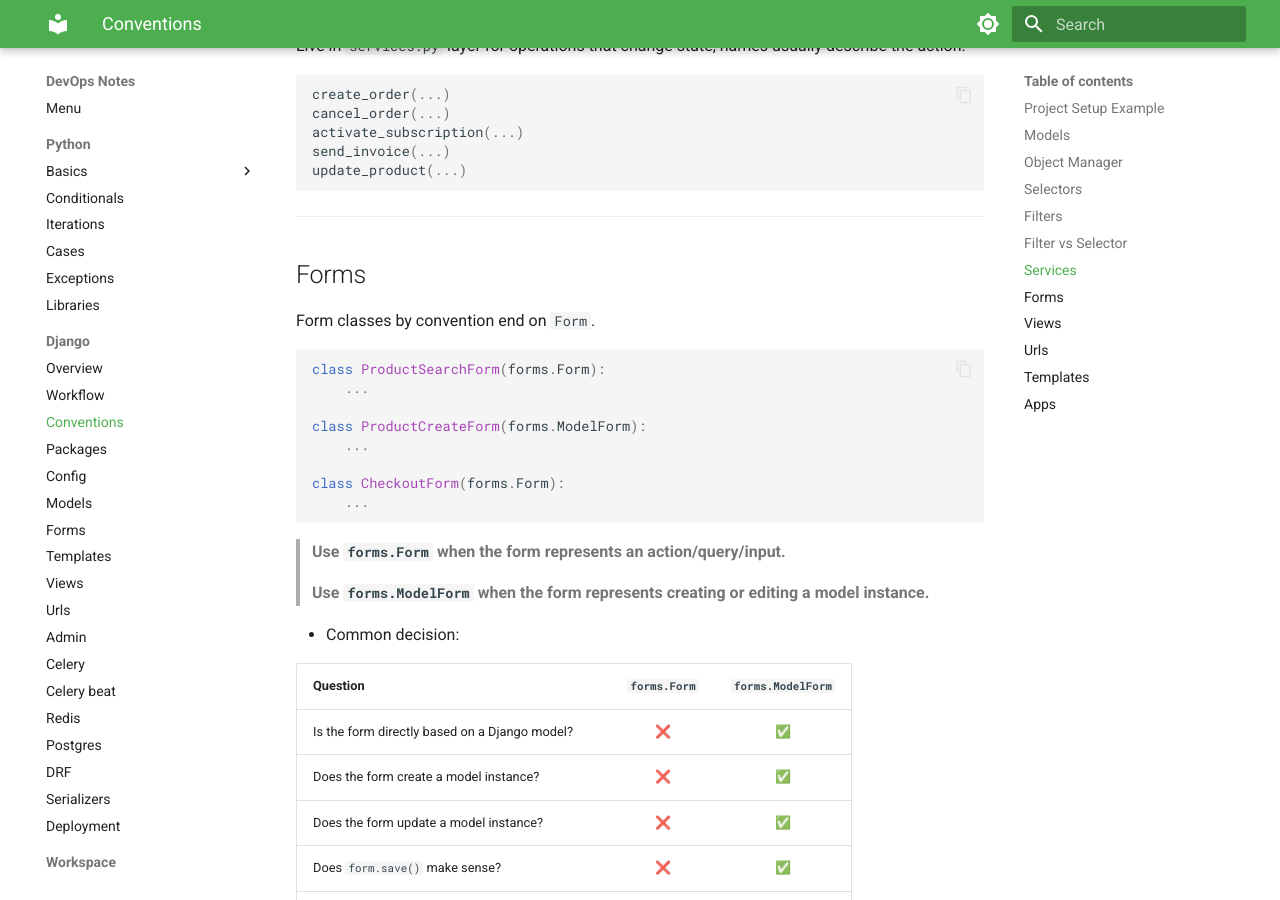
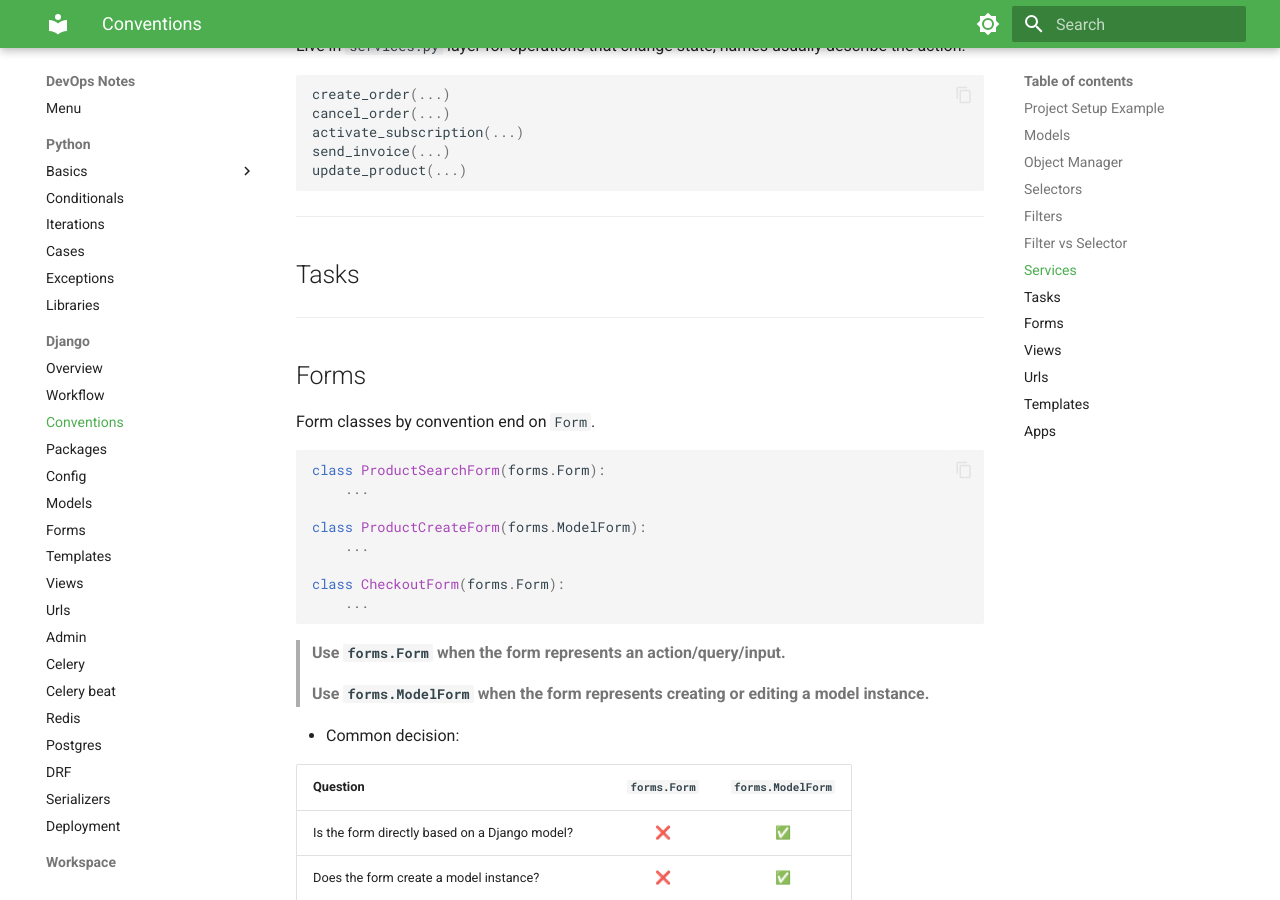
Before and after one commit to PSebastian96/devops_notes, an MkDocs documentation site: the page built from docs/django/convention.md, in a window 1280 px wide and 900 px high, scrolled down 3593 px. Built offline with MkDocs 1.6.1 and Material for MkDocs 9.7.7, drawn with Linux system fonts in a browser that asks for light colours.

Commit message:
Tasks title added

````diff
--- a/docs/django/convention.md
+++ b/docs/django/convention.md
@@ -176,6 +176,10 @@ activate_subscription(...)
 send_invoice(...)
 update_product(...)
 ```
+
+---
+
+## Tasks
 
 ---
 
````
